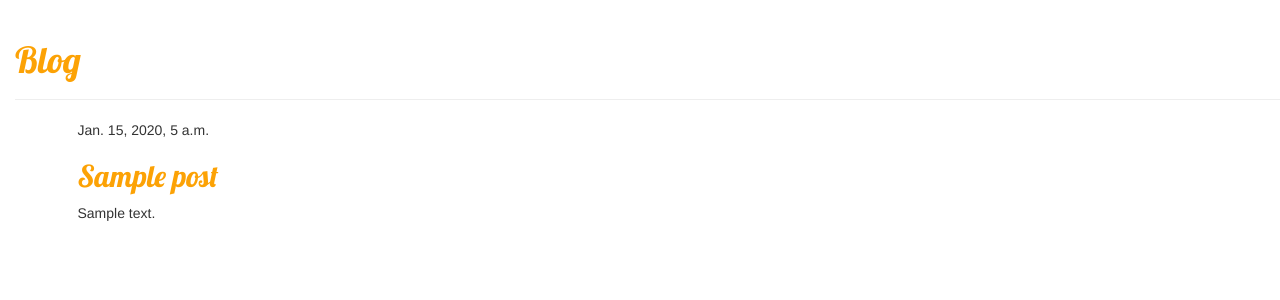
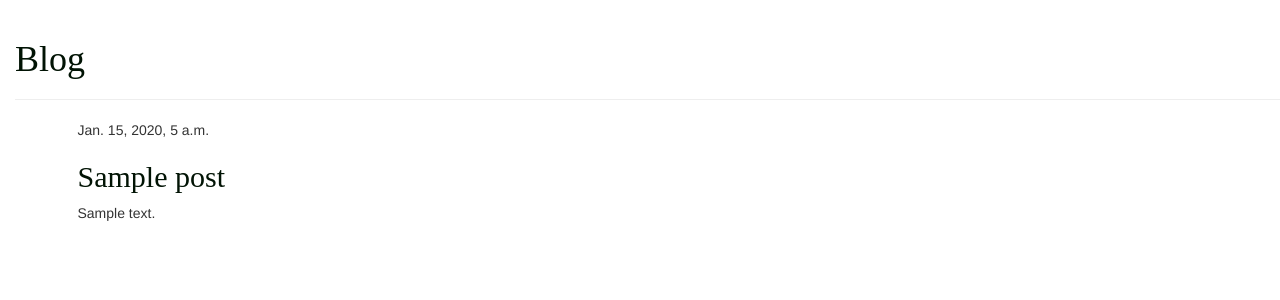
Before and after one commit to rrangelc/my-first-blog, a Django app: page / in a window 1280 px wide. Shown: the top 300 px of the page. Run offline with Django 5.2, Linux system fonts and the light colour scheme; tables that the repository leaves empty hold one stand-in row (values such as "Sample post"); some libraries are stand-ins or nearby versions.

Commit message:
Mi aplicación Django Girls, primer commit

```diff
--- a/blog/static/css/blog.css
+++ b/blog/static/css/blog.css
@@ -1,5 +1,5 @@
 h1 a, h2 a {
-    color: #FCA205;
+    color: #011304;
     font-family: 'Lobster';
 }
 body {
--- a/blog/templates/blog/base.html
+++ b/blog/templates/blog/base.html
@@ -4,7 +4,7 @@
         <title>Django Girls blog</title>
         <link rel="stylesheet" href="//maxcdn.bootstrapcdn.com/bootstrap/3.2.0/css/bootstrap.min.css">
         <link rel="stylesheet" href="//maxcdn.bootstrapcdn.com/bootstrap/3.2.0/css/bootstrap-theme.min.css">
-        <link href='//fonts.googleapis.com/css?family=Lobster&subset=latin,latin-ext' rel='stylesheet' type='text/css'>
+
         <link rel="stylesheet" href="{% static 'css/blog.css' %}">
     </head>
 <body>
```
